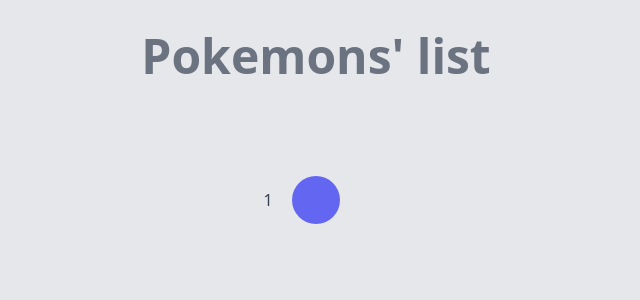
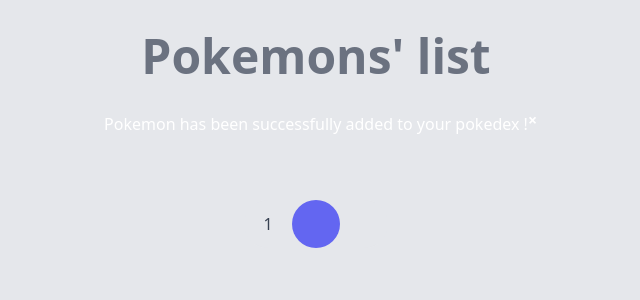
Before and after one commit to FabienH27/pokeproject-Django, a Django app: template pokemons/templates/pokemons/list.html in a window 1280 px wide. Shown: the part 66-366 px from the top of the page, without its empty margins (324-964 px from the left). Run offline with Django 3.2, Linux system fonts and the light colour scheme; the template is opened without the code that fills it, so the values that code supplies are empty; style sheets or scripts are compiled from the project's sources; parts of the project's set-up code (start-up, migrations or seed data) failed here and were passed over; some libraries are stand-ins or nearby versions.

Commit message:
adding "add to pokedex" button on the list

```diff
--- a/pokemons/models.py
+++ b/pokemons/models.py
@@ -67,4 +67,4 @@
     class Meta:
         db_table = 'user_pokemons'
     def __str__(self):
-        return self.user.name
+        return self.pokemon.name
--- a/pokemons/templates/pokemons/base.html
+++ b/pokemons/templates/pokemons/base.html
@@ -6,6 +6,7 @@
     <meta http-equiv="X-UA-Compatible" content="IE=edge">
     <meta name="viewport" content="width=device-width, initial-scale=1.0">
     <link rel="stylesheet" href="{% static 'css/style.min.css' %}">
+    <link rel="stylesheet" href="{% static 'css/tailwind.css' %}">
     {% block links %}
     <title>Pokeproject</title>
     {% endblock %}
@@ -28,8 +29,6 @@
                     </button>
                 </div>
                 <div :class="{'flex': open, 'hidden': !open}"  class="flex-col flex-grow pb-4 md:pb-0 hidden md:flex justify-between md:justify-end md:flex-row">
-                    {% if request.user.username %}
-                    {% endif %}
                     <a href="{% url 'index' %}"><h1 class="px-5 py-2 font-semibold text-gray-700 hover:text-gray-900 hover:bg-gray-200 rounded-lg">Home</h1></a>
                     <a href="{% url 'list' %}"><h2 class="px-5 py-2 font-semibold text-gray-700 hover:text-gray-900 hover:bg-gray-200 rounded-lg">List</h2></a>
                     {% if not request.user.username %}
@@ -38,7 +37,7 @@
                     {% else %}
                     <a href="{% url 'dashboard' %}"><h2 class="px-5 py-2 font-semibold text-gray-700 hover:text-gray-900 hover:bg-gray-200 rounded-lg">Dashboard</h2></a>
                     <p class="text-gray-500 font-semibold h-full my-auto md:border-l-2 border-gray-500 px-5 ">{{request.user.username}}</p>
-                    <a href="{% url 'dashboard' %}"><h2 class="px-5 py-2 font-semibold text-gray-500 hover:text-gray-900 hover:bg-gray-200 rounded-lg">Log out</h2></a>
+                    <a href="{% url 'logout' %}"><h2 class="px-5 py-2 font-semibold text-gray-500 hover:text-gray-900 hover:bg-gray-200 rounded-lg">Log out</h2></a>
                     {% endif %}
                 </div>
             </div>
--- a/pokemons/templates/pokemons/list.html
+++ b/pokemons/templates/pokemons/list.html
@@ -2,14 +2,27 @@
 {% block content %}
 <main class="text-center">
 	<h1 class="text-gray-500 font-bold text-5xl my-8">Pokemons' list</h1>
-	<div class="container mx-auto grid xl:grid-cols-5 md:grid-cols-2">
+	<div class="container mx-auto">
+		<div class="max-w-xl mx-auto" id="snackbar">
+			<div class="text-white px-6 py-4 border-0 rounded relative mb-4 bg-green-500" id="success">
+				<span class="inline-block align-middle mr-8" id="successMessage">
+					Pokemon has been successfully added to your pokedex !
+				</span>
+				<button class="absolute bg-transparent text-2xl font-semibold leading-none right-0 top-0 mt-4 mr-6 outline-none focus:outline-none">
+				  <span>×</span>
+				</button>
+			</div>
+		</div>
+		<div class="grid xl:grid-cols-5 md:grid-cols-2">
 			{% for pokemon in page_object %}
 					<div class="static flex-shrink-0 m-6 overflow-hidden relative bg-poke-{{pokemon.type.first}} mx-auto rounded-lg max-w-xs shadow-xl">
-					<button class="absolute -top-6 -right-6 bg-white rounded-full mr-8 mt-8 z-10 transform hover:scale-110" name="add_pokemon">
+						{% if request.user.username  %}
+						<button class="absolute -top-6 -right-6 bg-white rounded-full mr-8 mt-8 z-10 transform hover:scale-110 focus:outline-none" name="add_pokemon" onclick="addPokemon('{{pokemon.id}}')">
 							<svg xmlns="http://www.w3.org/2000/svg" class="text-poke-{{pokemon.type.first}}" viewBox="0 0 24 24" width="25px" height="25px" stroke="currentColor">
 								<path stroke-linecap="round" stroke-linejoin="round" stroke-width="3" d="M12 6v6m0 0v6m0-6h6m-6 0H6" />
 							</svg>
 						</button>
+						{% endif %}
 						<a href="{% url 'details' pokemon.id %}">
 							<svg class="absolute bottom-0 left-0 mb-8" viewBox="0 0 375 283" fill="none" style="transform: scale(1.5); opacity: 0.1;">
 								<rect x="159.52" y="175" width="152" height="152" rx="8" transform="rotate(-45 159.52 175)" fill="white"/>
@@ -20,7 +33,7 @@
 								<img class="relative w-40" src="{{pokemon.default_front_sprite_url}}" alt="">
 							</div>
 							<div class="relative text-white px-6 pb-6 mt-6">
-							<span class="block font-semibold text-center text-3xl">{{ pokemon.name }}</span>
+								<span class="block font-semibold text-center text-3xl" id="pokemon">{{ pokemon.name }}</span>
 								<div class="flex justify-around">
 									<span class="bg-white rounded-full text-poke-{{pokemon.type.first}} text-xs font-bold px-3 py-2 my-2 leading-none flex items-center">{{pokemon.type.first}}</span>
 									{% if pokemon.type.count > 1 %}
@@ -31,6 +44,7 @@
 						</a>
 					</div>
 			{% endfor %}
+		</div>
 	</div>
 	<div class="flex text-gray-700 justify-center py-16">
 		{% if page_object.has_previous %}
@@ -72,4 +86,31 @@
 		{% endif %}
 	</div>
 </main>
+<script src="https://code.jquery.com/jquery-3.6.0.min.js"></script>
+<script>
+	function addPokemon(poke_id){
+		$.ajax({
+			url: "{% url 'addPokemon' %}",
+			data:{
+				pokemon_id: poke_id,
+				user_id: '{{request.user.id}}',
+			},
+			success: function(data){
+				if (data.exists == true){
+					$("#success").removeClass("bg-green-500").addClass("bg-red-500");
+					document.getElementById("successMessage").innerHTML = "This poke has already been added to your pokedex !";
+				}else{
+					$("#success").removeClass("bg-red-500").addClass("bg-green-500");
+					document.getElementById("successMessage").innerHTML = "Pokemon has been successfully added to your pokedex !";
+				}
+				// Get the snackbar DIV
+				var x = document.getElementById("snackbar");
+				// Add the "show" class to DIV
+				x.className = "show";
+				// After 3 seconds, remove the show class from DIV
+				setTimeout(function(){ x.className = x.className.replace("show", ""); }, 3000);
+			}
+		});
+	}
+</script>
 {% endblock %}
```
Also changed, not shown: pokemons/views.py (+14 -1 lines). Lines whose indentation alone changed are shown as unchanged.
